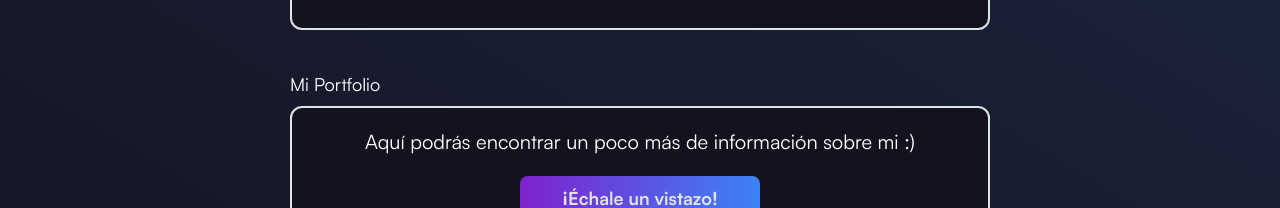
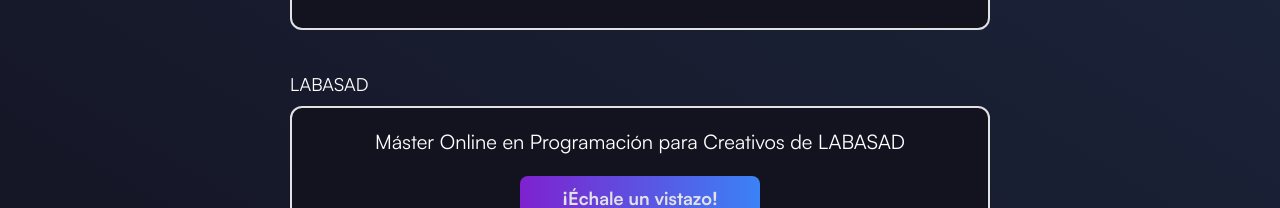
Before and after one commit to elrincondeldev/links-management, a Next.js app: page / in a window 1280 px wide. Shown: the part 656-864 px from the top of the page. Built offline with nearby package versions, Linux system fonts and the light colour scheme.

Commit message:
labasad link

```diff
--- a/src/components/LinkBox.tsx
+++ b/src/components/LinkBox.tsx
@@ -17,6 +17,7 @@
         <p className='text-xl satoshi-regular'>{title}</p>
         <a
           href={link}
+          target='_blank'
           className='p-2 rounded-lg min-w-[240px] max-w-[240px] flex justify-center px-10 bg-gradient-to-r from-purple-700 to-blue-500 hover:from-purple-900 hover:to-blue-700 transition-all ease-in-out duration-100 cursor-pointer'
         >
           <button className='text-[#E2E1E4] text-center satoshi-bold text-lg'>
@@ -30,6 +31,7 @@
         <p className='text-lg text-center satoshi-regular'>{title}</p>
         <a
           href={link}
+          target='_blank'
           className='p-2 rounded-lg min-w-[200px] flex items-center justify-center px-10 bg-gradient-to-r from-purple-700 to-blue-500 hover:from-purple-900 hover:to-blue-700 transition-all ease-in-out duration-100 cursor-pointer'
         >
           <button className='text-[#E2E1E4] text-center satoshi-bold text-md cursor-pointer'>
--- a/src/pages/index.tsx
+++ b/src/pages/index.tsx
@@ -25,11 +25,11 @@
             />
           </section>
           <section>
-            <p className='satoshi-regular text-lg mb-2'>Mi Portfolio</p>
+            <p className='satoshi-regular text-lg mb-2'>LABASAD</p>
             <LinkBox
-              title='Aquí podrás encontrar un poco más de información sobre mi :)'
+              title='Máster Online en Programación para Creativos de LABASAD'
               buttonText='¡Échale un vistazo!'
-              link='https://elrincondeldev.com/about'
+              link='https://hubs.ly/Q02kHdR40'
             />
           </section>
           <section>
@@ -71,11 +71,11 @@
               />
             </section>
             <section>
-              <p className='satoshi-regular text-lg mb-2'>Mi Portfolio</p>
+              <p className='satoshi-regular text-lg mb-2'>LABASAD</p>
               <LinkBox
                 title='Aquí podrás encontrar un poco más de información sobre mi :)'
-                buttonText='¡Échale un vistazo!'
-                link='https://elrincondeldev.com/about'
+                buttonText='Más información'
+                link='https://hubs.ly/Q02kHdR40'
               />
             </section>
             <section>
```
